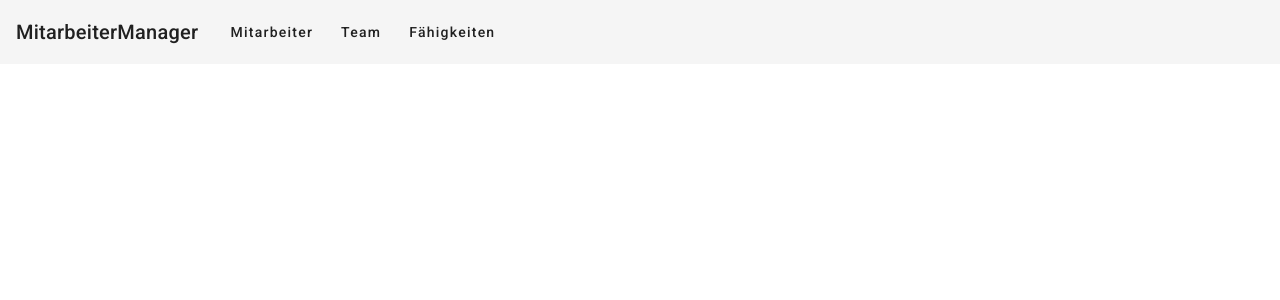
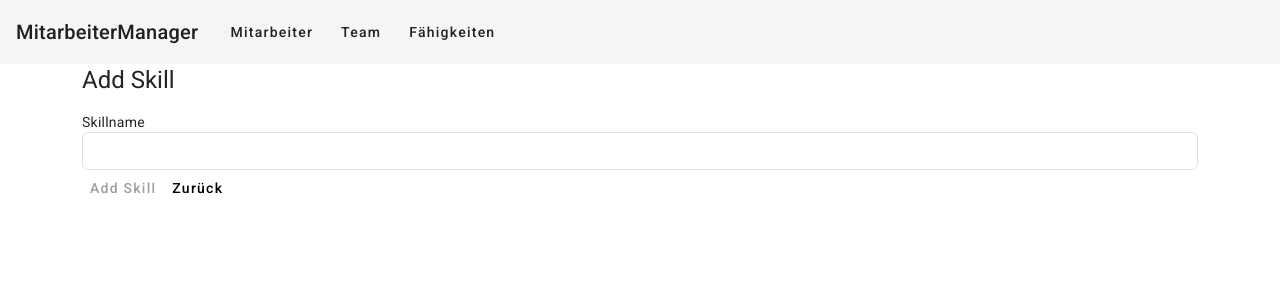
Before and after one commit to m4x1m4l/bootcamp-angular, an Angular app in the folder bootcamp-angular/: page /add-skill in a window 1280 px wide. Before the commit this address led to /. Shown: the top 300 px of the page. Built offline with nearby package versions, Linux system fonts and the light colour scheme.

Commit message:
added add skill page

```diff
--- a/bootcamp-angular/src/app/app-routing.module.ts
+++ b/bootcamp-angular/src/app/app-routing.module.ts
@@ -3,6 +3,7 @@ import { RouterModule, Routes } from '@angular/router';
 import {EmployeeComponent} from "./employee/employee.component";
 import {TeamComponent} from "./team/team.component";
 import {SkillComponent} from "./skill/skill.component";
+import {SkillEditComponent} from "./skill-edit/skill-edit.component";
 
 const routes: Routes = [
   {
@@ -14,6 +15,9 @@ const routes: Routes = [
   {
     path: 'skill', component: SkillComponent
   },
+  {
+    path: 'add-skill', component: SkillEditComponent
+  }
 
 ];
 
--- a/bootcamp-angular/src/app/shared/skill-data-service.service.ts
+++ b/bootcamp-angular/src/app/shared/skill-data.service.ts
@@ -2,15 +2,20 @@ import { Injectable } from '@angular/core';
 import {Skill} from "./skill";
 import { HttpClient } from '@angular/common/http';
 import { Observable } from 'rxjs';
+import {SkillComponent} from "../skill/skill.component";
 
 @Injectable({
   providedIn: 'root'
 })
-export class SkillDataServiceService {
+export class SkillDataService {
   private apiUrl = 'http://localhost:8080'
   constructor(private http: HttpClient) { }
 
   getAll(): Observable<Skill[]>{
     return this.http.get<Skill[]>(`${this.apiUrl}/skills`);
   }
+
+  addSkill(skill: Skill): Observable<any>{
+    return this.http.post<any>(`${this.apiUrl}/skills`, skill);
+  }
 }
--- a/bootcamp-angular/src/app/shared/skill.ts
+++ b/bootcamp-angular/src/app/shared/skill.ts
@@ -1,4 +1,4 @@
 export interface Skill {
   name: string;
-  id: number;
+  id?: number;
 }
--- /dev/null
+++ b/bootcamp-angular/src/app/skill-edit/skill-edit.component.html
@@ -0,0 +1,12 @@
+<div class="container">
+  <h1>Add Skill</h1>
+  <form (ngSubmit)="onSubmit()" #myForm="ngForm">
+    <div class="">
+      <label for="name">Skillname</label>
+      <input type="text" id="name" name="name" [(ngModel)]="formData.name" class="form-control" minlength="1" required>
+    </div>
+    <button mat-button type="submit" [disabled]="myForm.invalid" >Add Skill</button>
+    <button mat-button routerLink="/skill">Zurück</button>
+  </form>
+
+</div>
--- /dev/null
+++ b/bootcamp-angular/src/app/skill-edit/skill-edit.component.scss
@@ -0,0 +1,3 @@
+.ng-touched.ng-invalid input {
+  border: 2px solid red;
+}
--- /dev/null
+++ b/bootcamp-angular/src/app/skill-edit/skill-edit.component.ts
@@ -0,0 +1,29 @@
+import { Component } from '@angular/core';
+import {SkillDataService} from "../shared/skill-data.service";
+import {Skill} from "../shared/skill";
+import {Router} from "@angular/router";
+
+@Component({
+  selector: 'app-skill-edit',
+  templateUrl: './skill-edit.component.html',
+  styleUrls: ['./skill-edit.component.scss']
+})
+export class SkillEditComponent {
+
+  formData = {
+    name: ''
+  }
+  constructor(private skillDataService: SkillDataService, private router: Router) {
+
+  }
+
+  onSubmit() {
+    console.log(this.formData)
+    this.skillDataService.addSkill({
+      "name": this.formData.name
+    }
+    ).subscribe();
+
+    this.router.navigateByUrl("/skill");
+  }
+}
--- a/bootcamp-angular/src/app/skill/skill.component.html
+++ b/bootcamp-angular/src/app/skill/skill.component.html
@@ -1,6 +1,6 @@
 <div class="container">
   <div class="m-md-2">
-    <button mat-raised-button>Add Fähigkeit</button>
+    <button mat-raised-button routerLink="/add-skill">Add Fähigkeit</button>
   </div>
   <div class="m-md-2">
     <table mat-table [dataSource]="dataSource" class="mat-elevation-z8">
--- a/bootcamp-angular/src/app/skill/skill.component.ts
+++ b/bootcamp-angular/src/app/skill/skill.component.ts
@@ -1,6 +1,6 @@
 import { Component } from '@angular/core';
 import {Skill} from "../shared/skill";
-import {SkillDataServiceService} from "../shared/skill-data-service.service";
+import {SkillDataService} from "../shared/skill-data.service";
 
 @Component({
   selector: 'app-skill',
@@ -11,7 +11,7 @@ export class SkillComponent {
   displayedColumns: string[] = ['index', 'id', 'modify', 'name'];
   dataSource: Skill[] = [];
 
-  constructor(private skillDataService: SkillDataServiceService) {
+  constructor(private skillDataService: SkillDataService) {
     skillDataService.getAll().subscribe(data => {
       this.dataSource = data;
     })
```
Also changed, not shown: bootcamp-angular/src/app/app.module.ts (+7 -2 lines), 2 other files (tests, documents, lock files or other folders).
